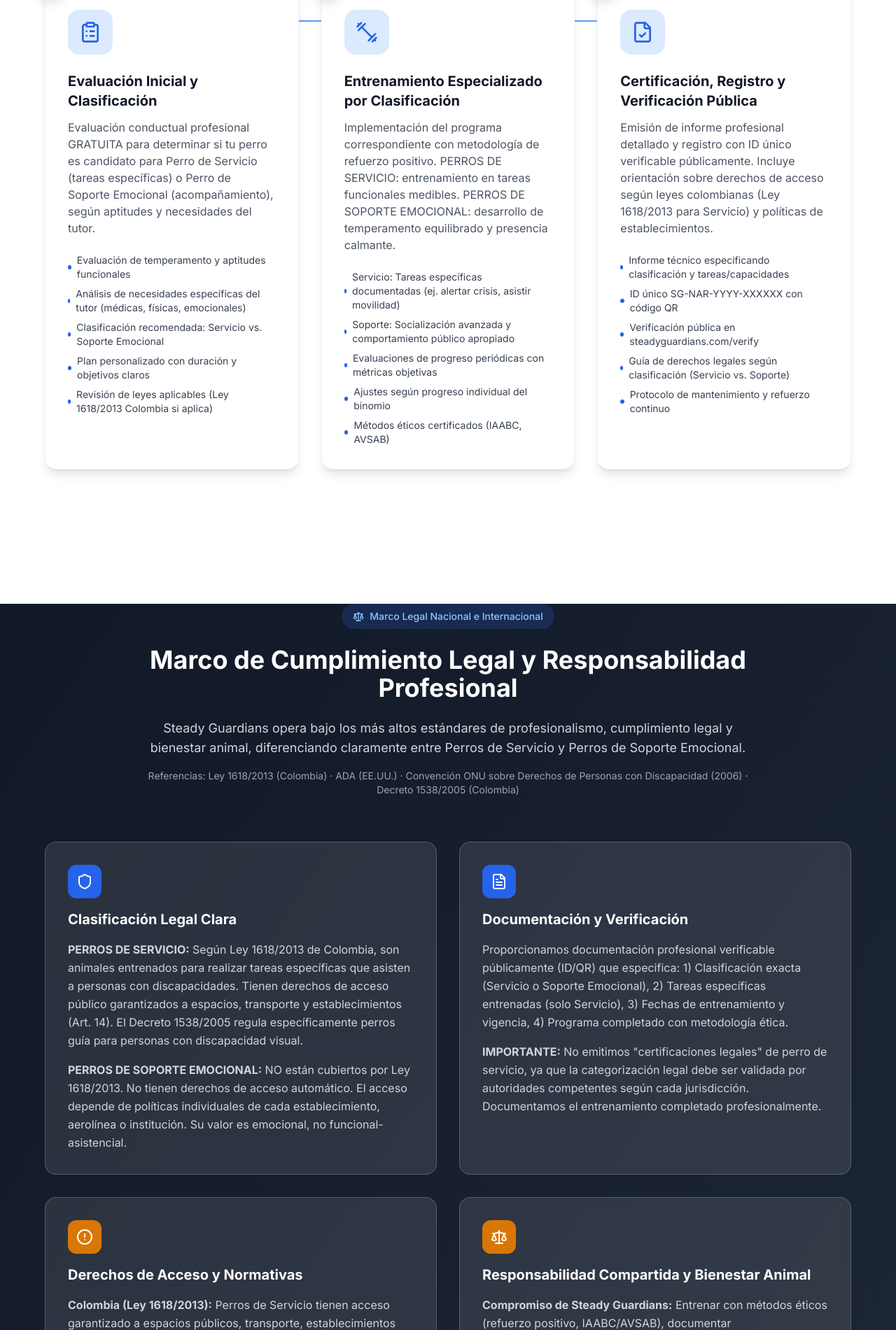
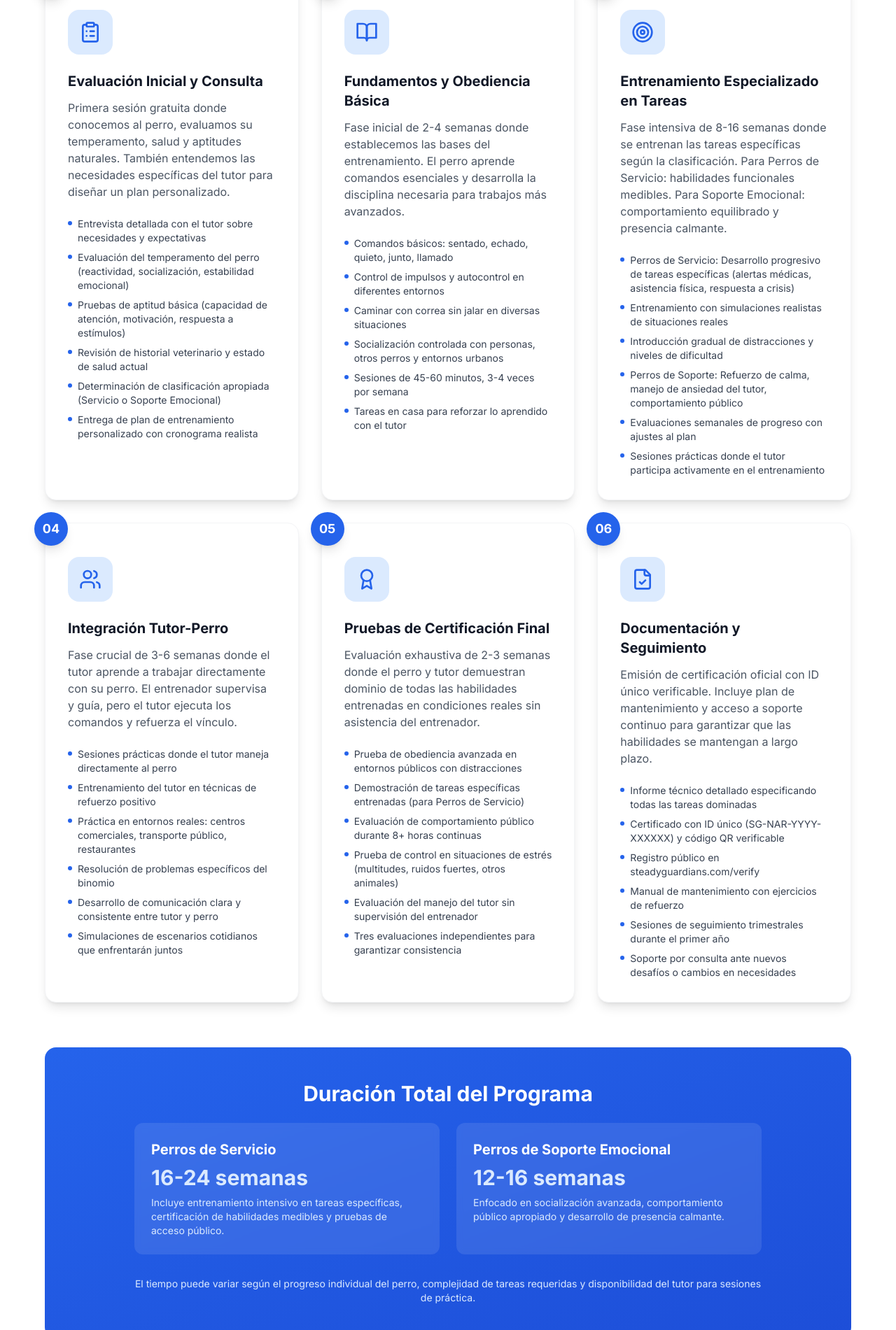
Before and after one commit to DonaGitCode/PG-Pets, a Next.js app: page / in a window 1280 px wide. Shown: the part 5619-7520 px from the top of the page at 70% size. Built offline with nearby package versions, Linux system fonts and the light colour scheme.

Commit message:
Rediseñar sección de Proceso con enfoque realista y detallado - 6 fases completas del entrenamiento

```diff
--- a/components/home/Process.tsx
+++ b/components/home/Process.tsx
@@ -1,44 +1,89 @@
-import { ClipboardList, Dumbbell, FileCheck } from 'lucide-react'
+import { ClipboardList, Dumbbell, FileCheck, Users, BookOpen, Target, Award } from 'lucide-react'
 
 export default function Process() {
   const steps = [
     {
       number: '01',
       icon: ClipboardList,
-      title: 'Evaluación Inicial y Clasificación',
-      description: 'Evaluación conductual profesional GRATUITA para determinar si tu perro es candidato para Perro de Servicio (tareas específicas) o Perro de Soporte Emocional (acompañamiento), según aptitudes y necesidades del tutor.',
+      title: 'Evaluación Inicial y Consulta',
+      description: 'Primera sesión gratuita donde conocemos al perro, evaluamos su temperamento, salud y aptitudes naturales. También entendemos las necesidades específicas del tutor para diseñar un plan personalizado.',
       details: [
-        'Evaluación de temperamento y aptitudes funcionales',
-        'Análisis de necesidades específicas del tutor (médicas, físicas, emocionales)',
-        'Clasificación recomendada: Servicio vs. Soporte Emocional',
-        'Plan personalizado con duración y objetivos claros',
-        'Revisión de leyes aplicables (Ley 1618/2013 Colombia si aplica)'
+        'Entrevista detallada con el tutor sobre necesidades y expectativas',
+        'Evaluación del temperamento del perro (reactividad, socialización, estabilidad emocional)',
+        'Pruebas de aptitud básica (capacidad de atención, motivación, respuesta a estímulos)',
+        'Revisión de historial veterinario y estado de salud actual',
+        'Determinación de clasificación apropiada (Servicio o Soporte Emocional)',
+        'Entrega de plan de entrenamiento personalizado con cronograma realista'
       ]
     },
     {
       number: '02',
-      icon: Dumbbell,
-      title: 'Entrenamiento Especializado por Clasificación',
-      description: 'Implementación del programa correspondiente con metodología de refuerzo positivo. PERROS DE SERVICIO: entrenamiento en tareas funcionales medibles. PERROS DE SOPORTE EMOCIONAL: desarrollo de temperamento equilibrado y presencia calmante.',
+      icon: BookOpen,
+      title: 'Fundamentos y Obediencia Básica',
+      description: 'Fase inicial de 2-4 semanas donde establecemos las bases del entrenamiento. El perro aprende comandos esenciales y desarrolla la disciplina necesaria para trabajos más avanzados.',
       details: [
-        'Servicio: Tareas específicas documentadas (ej. alertar crisis, asistir movilidad)',
-        'Soporte: Socialización avanzada y comportamiento público apropiado',
-        'Evaluaciones de progreso periódicas con métricas objetivas',
-        'Ajustes según progreso individual del binomio',
-        'Métodos éticos certificados (IAABC, AVSAB)'
+        'Comandos básicos: sentado, echado, quieto, junto, llamado',
+        'Control de impulsos y autocontrol en diferentes entornos',
+        'Caminar con correa sin jalar en diversas situaciones',
+        'Socialización controlada con personas, otros perros y entornos urbanos',
+        'Sesiones de 45-60 minutos, 3-4 veces por semana',
+        'Tareas en casa para reforzar lo aprendido con el tutor'
       ]
     },
     {
       number: '03',
+      icon: Target,
+      title: 'Entrenamiento Especializado en Tareas',
+      description: 'Fase intensiva de 8-16 semanas donde se entrenan las tareas específicas según la clasificación. Para Perros de Servicio: habilidades funcionales medibles. Para Soporte Emocional: comportamiento equilibrado y presencia calmante.',
+      details: [
+        'Perros de Servicio: Desarrollo progresivo de tareas específicas (alertas médicas, asistencia física, respuesta a crisis)',
+        'Entrenamiento con simulaciones realistas de situaciones reales',
+        'Introducción gradual de distracciones y niveles de dificultad',
+        'Perros de Soporte: Refuerzo de calma, manejo de ansiedad del tutor, comportamiento público',
+        'Evaluaciones semanales de progreso con ajustes al plan',
+        'Sesiones prácticas donde el tutor participa activamente en el entrenamiento'
+      ]
+    },
+    {
+      number: '04',
+      icon: Users,
+      title: 'Integración Tutor-Perro',
+      description: 'Fase crucial de 3-6 semanas donde el tutor aprende a trabajar directamente con su perro. El entrenador supervisa y guía, pero el tutor ejecuta los comandos y refuerza el vínculo.',
+      details: [
+        'Sesiones prácticas donde el tutor maneja directamente al perro',
+        'Entrenamiento del tutor en técnicas de refuerzo positivo',
+        'Práctica en entornos reales: centros comerciales, transporte público, restaurantes',
+        'Resolución de problemas específicos del binomio',
+        'Desarrollo de comunicación clara y consistente entre tutor y perro',
+        'Simulaciones de escenarios cotidianos que enfrentarán juntos'
+      ]
+    },
+    {
+      number: '05',
+      icon: Award,
+      title: 'Pruebas de Certificación Final',
+      description: 'Evaluación exhaustiva de 2-3 semanas donde el perro y tutor demuestran dominio de todas las habilidades entrenadas en condiciones reales sin asistencia del entrenador.',
+      details: [
+        'Prueba de obediencia avanzada en entornos públicos con distracciones',
+        'Demostración de tareas específicas entrenadas (para Perros de Servicio)',
+        'Evaluación de comportamiento público durante 8+ horas continuas',
+        'Prueba de control en situaciones de estrés (multitudes, ruidos fuertes, otros animales)',
+        'Evaluación del manejo del tutor sin supervisión del entrenador',
+        'Tres evaluaciones independientes para garantizar consistencia'
+      ]
+    },
+    {
+      number: '06',
       icon: FileCheck,
-      title: 'Certificación, Registro y Verificación Pública',
-      description: 'Emisión de informe profesional detallado y registro con ID único verificable públicamente. Incluye orientación sobre derechos de acceso según leyes colombianas (Ley 1618/2013 para Servicio) y políticas de establecimientos.',
+      title: 'Documentación y Seguimiento',
+      description: 'Emisión de certificación oficial con ID único verificable. Incluye plan de mantenimiento y acceso a soporte continuo para garantizar que las habilidades se mantengan a largo plazo.',
       details: [
-        'Informe técnico especificando clasificación y tareas/capacidades',
-        'ID único SG-NAR-YYYY-XXXXXX con código QR',
-        'Verificación pública en steadyguardians.com/verify',
-        'Guía de derechos legales según clasificación (Servicio vs. Soporte)',
-        'Protocolo de mantenimiento y refuerzo continuo'
+        'Informe técnico detallado especificando todas las tareas dominadas',
+        'Certificado con ID único (SG-NAR-YYYY-XXXXXX) y código QR verificable',
+        'Registro público en steadyguardians.com/verify',
+        'Manual de mantenimiento con ejercicios de refuerzo',
+        'Sesiones de seguimiento trimestrales durante el primer año',
+        'Soporte por consulta ante nuevos desafíos o cambios en necesidades'
       ]
     }
   ]
@@ -52,28 +97,23 @@
             Nuestro Proceso Profesional de Entrenamiento
           </h2>
           <p className="text-lg text-gray-600 mb-6">
-            Un proceso estructurado que distingue claramente entre <strong>Perros de Servicio</strong> (tareas funcionales específicas)
-            y <strong>Perros de Soporte Emocional</strong> (acompañamiento y estabilidad), garantizando
-            documentación verificable y cumplimiento de normativas colombianas aplicables.
+            Un proceso estructurado de <strong>12 a 24 semanas</strong> que transforma a tu perro en un compañero
+            altamente entrenado. Cada fase está diseñada para construir sobre la anterior, garantizando
+            resultados sólidos y duraderos mediante refuerzo positivo.
           </p>
           <div className="inline-flex items-center space-x-2 bg-primary-100 text-primary-700 px-4 py-2 rounded-full text-sm font-medium">
-            <FileCheck className="w-4 h-4" />
-            <span>Basado en Ley 1618/2013 (Colombia) y mejores prácticas internacionales</span>
+            <Dumbbell className="w-4 h-4" />
+            <span>Metodología basada en ciencia del comportamiento animal y refuerzo positivo</span>
           </div>
         </div>
 
         {/* Steps */}
-        <div className="grid grid-cols-1 md:grid-cols-3 gap-8">
+        <div className="grid grid-cols-1 md:grid-cols-2 lg:grid-cols-3 gap-8">
           {steps.map((step, index) => {
             const Icon = step.icon
             return (
               <div key={index} className="relative">
-                {/* Connection Line (desktop) */}
-                {index < steps.length - 1 && (
-                  <div className="hidden md:block absolute top-16 left-[60%] w-[80%] h-0.5 bg-gradient-to-r from-primary-600 to-primary-300"></div>
-                )}
-
-                <div className="card p-8 relative h-full">
+                <div className="card p-8 relative h-full hover:shadow-xl transition-shadow">
                   {/* Number Badge */}
                   <div className="absolute -top-4 -left-4 w-12 h-12 bg-primary-600 text-white rounded-full flex items-center justify-center font-bold text-lg shadow-lg">
                     {step.number}
@@ -97,9 +137,9 @@
                   {/* Details */}
                   <ul className="space-y-2">
                     {step.details.map((detail, idx) => (
-                      <li key={idx} className="flex items-center text-sm text-gray-700">
-                        <span className="w-1.5 h-1.5 bg-primary-600 rounded-full mr-2"></span>
-                        {detail}
+                      <li key={idx} className="flex items-start text-sm text-gray-700">
+                        <span className="w-1.5 h-1.5 bg-primary-600 rounded-full mr-2 mt-1.5 flex-shrink-0"></span>
+                        <span>{detail}</span>
                       </li>
                     ))}
                   </ul>
@@ -108,6 +148,39 @@
             )
           })}
         </div>
+
+        {/* Timeline Info */}
+        <div className="mt-16 bg-gradient-to-br from-primary-600 to-primary-700 text-white rounded-2xl p-8 md:p-12">
+          <div className="max-w-4xl mx-auto">
+            <h3 className="text-2xl md:text-3xl font-bold mb-6 text-center">
+              Duración Total del Programa
+            </h3>
+            <div className="grid grid-cols-1 md:grid-cols-2 gap-6 mb-8">
+              <div className="bg-white/10 backdrop-blur-sm rounded-xl p-6">
+                <h4 className="font-bold text-xl mb-2">Perros de Servicio</h4>
+                <p className="text-primary-100 text-3xl font-bold mb-2">16-24 semanas</p>
+                <p className="text-sm text-primary-100">
+                  Incluye entrenamiento intensivo en tareas específicas, certificación de habilidades medibles
+                  y pruebas de acceso público.
+                </p>
+              </div>
+              <div className="bg-white/10 backdrop-blur-sm rounded-xl p-6">
+                <h4 className="font-bold text-xl mb-2">Perros de Soporte Emocional</h4>
+                <p className="text-primary-100 text-3xl font-bold mb-2">12-16 semanas</p>
+                <p className="text-sm text-primary-100">
+                  Enfocado en socialización avanzada, comportamiento público apropiado y desarrollo
+                  de presencia calmante.
+                </p>
+              </div>
+            </div>
+            <div className="text-center text-primary-100">
+              <p className="text-sm">
+                El tiempo puede variar según el progreso individual del perro, complejidad de tareas requeridas
+                y disponibilidad del tutor para sesiones de práctica.
+              </p>
+            </div>
+          </div>
+        </div>
       </div>
     </section>
   )
```
